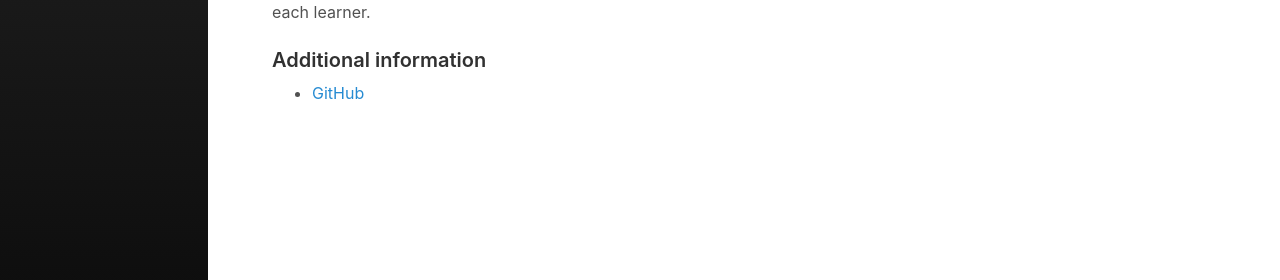
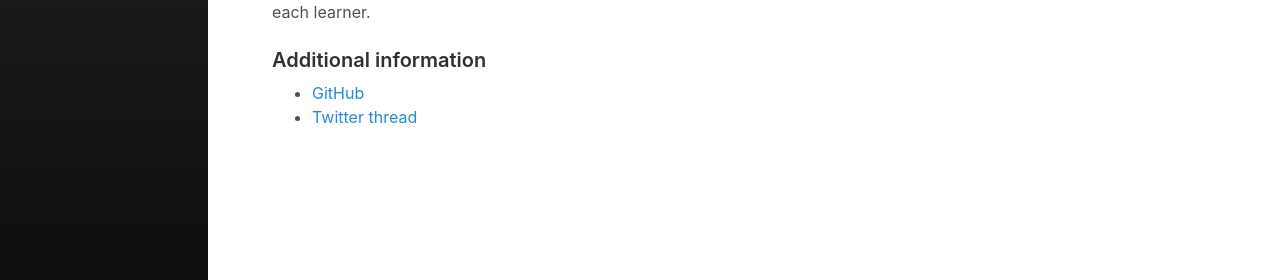
Before and after one commit to exeter-ecml/exeter-ecml.github.io, a Jekyll site: the page built from _papers/0135-why-do-tree-based-models-still-outperform-dl-on-tabular-data.md, in a window 1280 px wide. Shown: the part 617-897 px from the top of the page. Built offline with Jekyll 4.4.1, drawn with Linux system fonts in a browser that asks for light colours.

Commit message:
Update paper link

```diff
--- a/_papers/0135-why-do-tree-based-models-still-outperform-dl-on-tabular-data.md
+++ b/_papers/0135-why-do-tree-based-models-still-outperform-dl-on-tabular-data.md
@@ -36,3 +36,4 @@ who_suggested: George De Ath
 status: suggested
 ---
 - [GitHub](https://github.com/LeoGrin/tabular-benchmark)
+- [Twitter thread](https://twitter.com/GaelVaroquaux/status/1549422403889106944)
```
